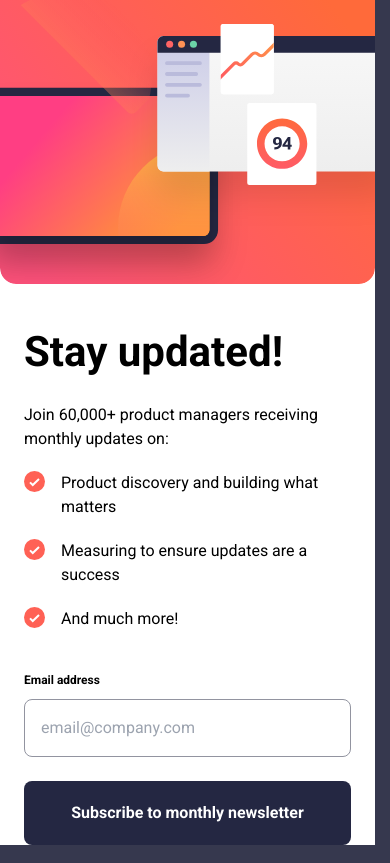
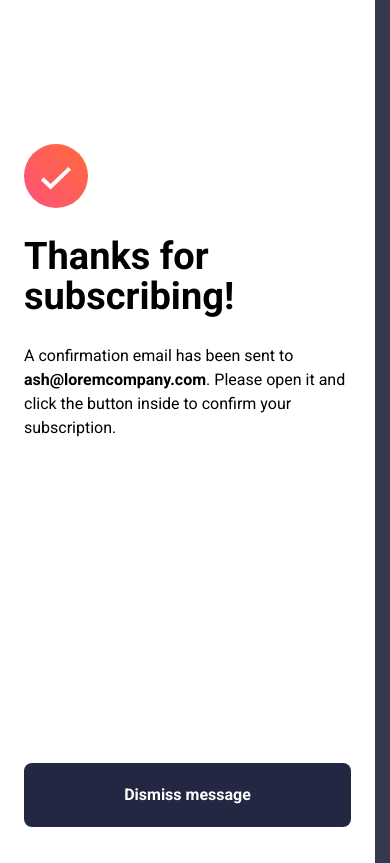
Before and after one commit to Adib27Moghimi/FEM-03-Newsletter-sign-up-form, a website: page index.html in a window 390 px wide. Drawn offline with Linux system fonts and the light colour scheme.

Commit message:
Completion secondary part of mobile mode UI

```diff
--- a/index.html
+++ b/index.html
@@ -27,14 +27,14 @@
       class="bg-White min-h-screen max320:w-[320px] mobile1:min-w-[320px] mobile2:max-w-[375px]"
     >
       <!-- * Sign-up form start -->
-      <section>
+      <!-- <section>
         <img
           src="./src/assets/images/illustration-sign-up-mobile.svg"
           alt="mobile sign up illustration"
         />
-      </section>
+      </section> -->
 
-      <main
+      <!-- <main
         class="mx-6 mt-9 font-sans font-400 grid gap-5 content-evenly h-full"
       >
         <h1 class="text-[42px] font-700">Stay updated!</h1>
@@ -68,16 +68,27 @@
             Subscribe to monthly newsletter
           </button>
         </form>
-      </main>
+      </main> -->
 
       <!-- * Sign-up form end -->
 
       <!-- * Success message start -->
-
-      <main>
-        <!-- Thanks for subscribing! A confirmation email has been sent to
-    ash@loremcompany.com. Please open it and click the button inside to confirm
-    your subscription. Dismiss message -->
+      <main class="py-9 mx-6 font-sans font-700 grid h-[863px]">
+        <article class="place-self-center grid gap-7">
+          <img src="./src/assets/images/icon-success.svg" alt="" />
+          <h1 class="text-[38px]/[40px]">Thanks for subscribing!</h1>
+          <p class="font-400">
+            A confirmation email has been sent to
+            <a href="#" class="font-700">ash@loremcompany.com</a>. Please open
+            it and click the button inside to confirm your subscription.
+          </p>
+        </article>
+        <button
+          type="submit"
+          class="bg-Dark-Slate-Grey text-White text-base text-center py-5 min-w-full rounded-lg focus:bg-Tomato transition ease-in-out duration-400 place-self-end"
+        >
+          Dismiss message
+        </button>
       </main>
 
       <!-- * Success message end -->
```
Also changed, not shown: style.css.
